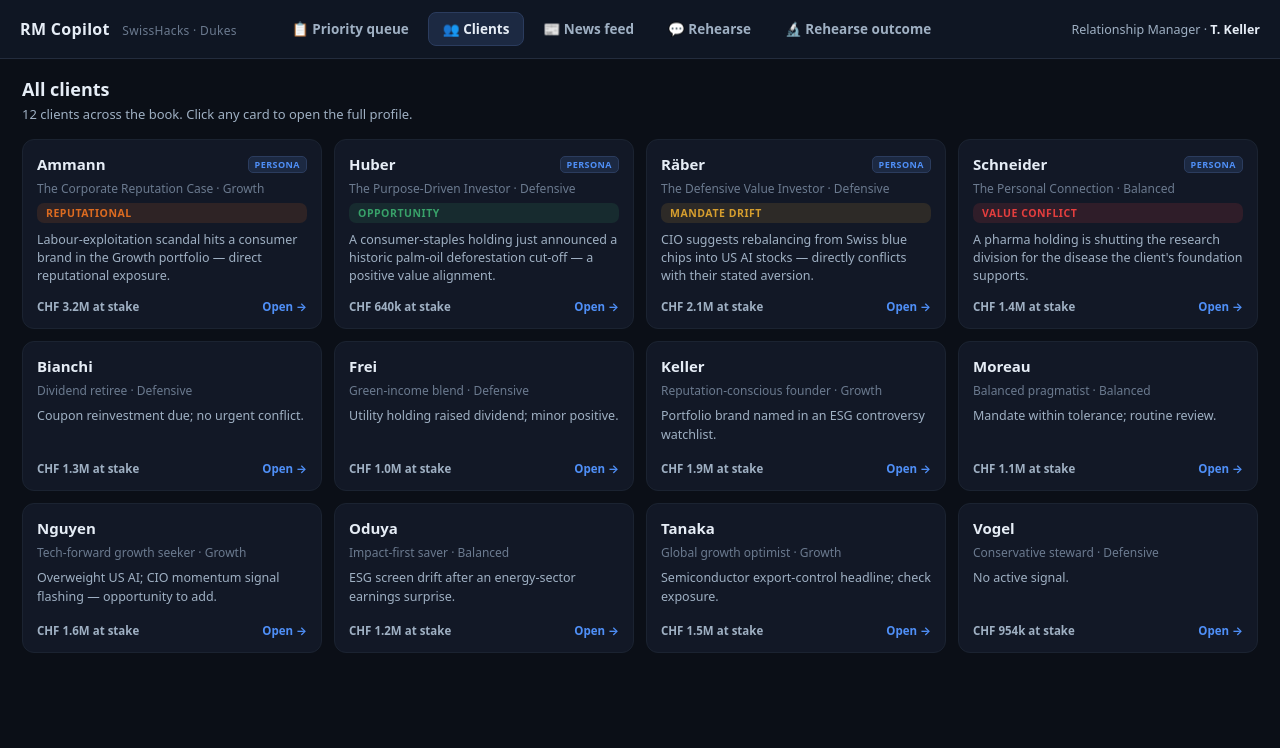
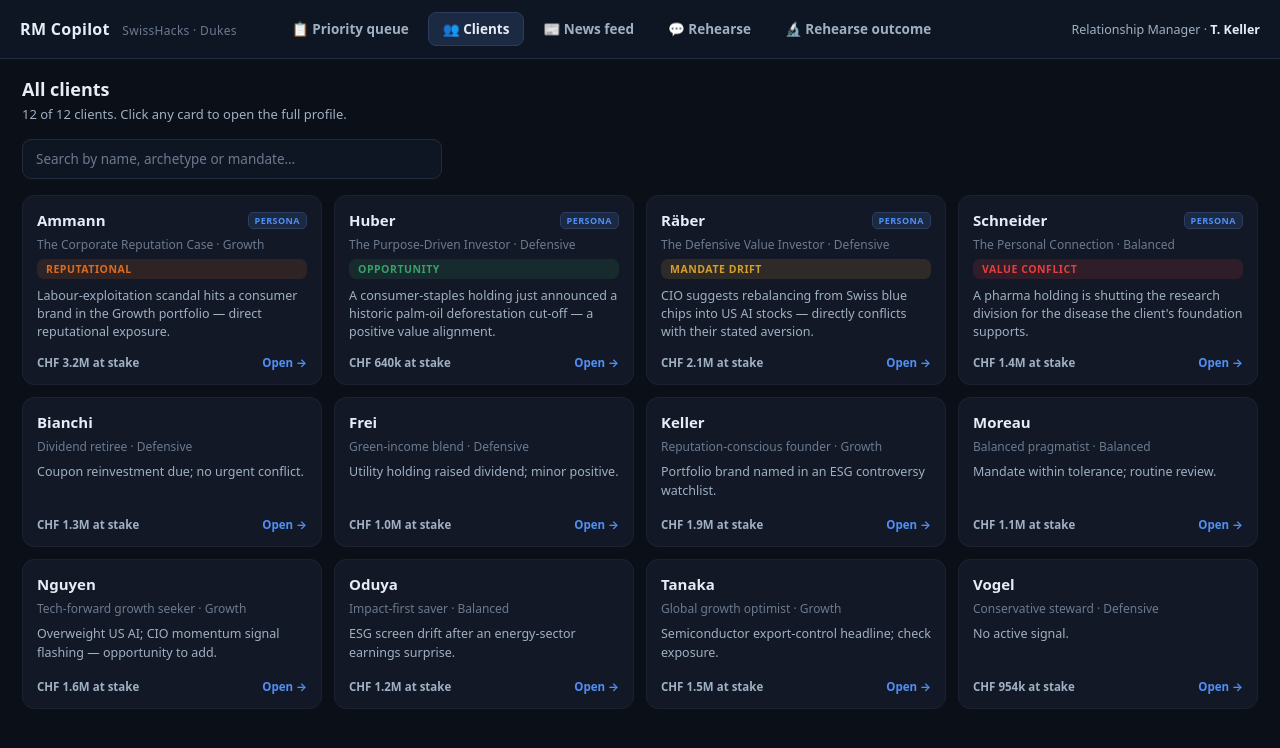
Before and after one commit to mashathepotato/swisshacks-dukes, a React (Vite) app in the folder frontend/: page / in a window 1280 px wide. Both pictures are taken after a click on the button "👥 Clients". Shown: the top 748 px of the page. Built offline with nearby package versions, Linux system fonts and the light colour scheme.

Commit message:
Clients tab: add search (name / archetype / mandate) with empty state

```diff
--- a/frontend/src/components/ClientGrid.tsx
+++ b/frontend/src/components/ClientGrid.tsx
@@ -1,3 +1,4 @@
+import { useMemo, useState } from "react";
 import { CLIENTS } from "../data/clients";
 import type { Client } from "../types";
 import { SIGNAL_META, formatMoney } from "../lib/format";
@@ -6,18 +7,35 @@ interface Props {
   onOpen: (client: Client) => void;
 }
 
-/** All clients in a grid (no priority ranking) — click a card for the full profile. */
+/** All clients in a grid (no priority ranking) — search + click a card for the full profile. */
 export function ClientGrid({ onOpen }: Props) {
+  const [query, setQuery] = useState("");
+
   // personas first, then synthetic twins; alphabetical within each group
-  const clients = [...CLIENTS].sort(
-    (a, b) => Number(b.isPersona) - Number(a.isPersona) || a.name.localeCompare(b.name)
+  const sorted = useMemo(
+    () => [...CLIENTS].sort((a, b) => Number(b.isPersona) - Number(a.isPersona) || a.name.localeCompare(b.name)),
+    []
   );
+  const q = query.trim().toLowerCase();
+  const clients = q
+    ? sorted.filter((c) => `${c.name} ${c.archetype} ${c.mandate}`.toLowerCase().includes(q))
+    : sorted;
 
   return (
     <div className="clients">
       <h1>All clients</h1>
-      <p className="lead">{clients.length} clients across the book. Click any card to open the full profile.</p>
+      <p className="lead">{clients.length} of {sorted.length} clients. Click any card to open the full profile.</p>
 
+      <input
+        className="clients-search"
+        value={query}
+        onChange={(e) => setQuery(e.target.value)}
+        placeholder="Search by name, archetype or mandate…"
+      />
+
+      {clients.length === 0 ? (
+        <p className="empty" style={{ padding: "32px 0" }}>No clients match “{query}”.</p>
+      ) : (
       <div className="client-grid">
         {clients.map((c) => {
           const sig = c.signals[0];
@@ -52,6 +70,7 @@ export function ClientGrid({ onOpen }: Props) {
           );
         })}
       </div>
+      )}
     </div>
   );
 }
--- a/frontend/src/index.css
+++ b/frontend/src/index.css
@@ -534,3 +534,12 @@ button { font-family: inherit; cursor: pointer; }
 .cc-foot { display: flex; align-items: center; justify-content: space-between; margin-top: auto; padding-top: 8px; }
 .cc-stake { font-size: 11.5px; color: var(--text-dim); font-weight: 700; }
 .cc-open { font-size: 11.5px; color: var(--accent); font-weight: 700; }
+
+/* ---- all-clients search ---- */
+.clients-search {
+  width: 100%; max-width: 420px; margin: 0 0 16px; background: var(--panel-2);
+  border: 1px solid var(--border); color: var(--text); border-radius: 9px;
+  padding: 10px 13px; font-size: 13.5px; font-family: inherit; outline: none;
+}
+.clients-search:focus { border-color: var(--accent); }
+.clients-search::placeholder { color: var(--text-faint); }
```
